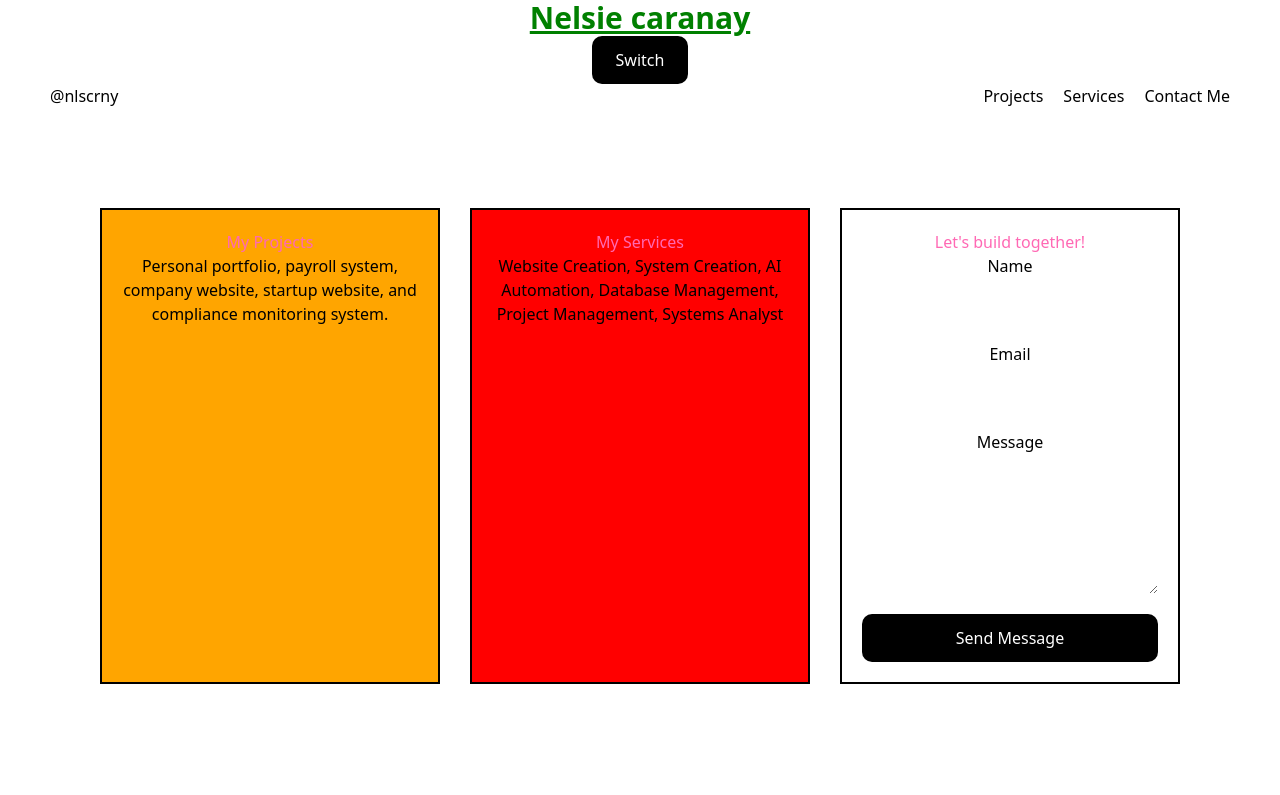
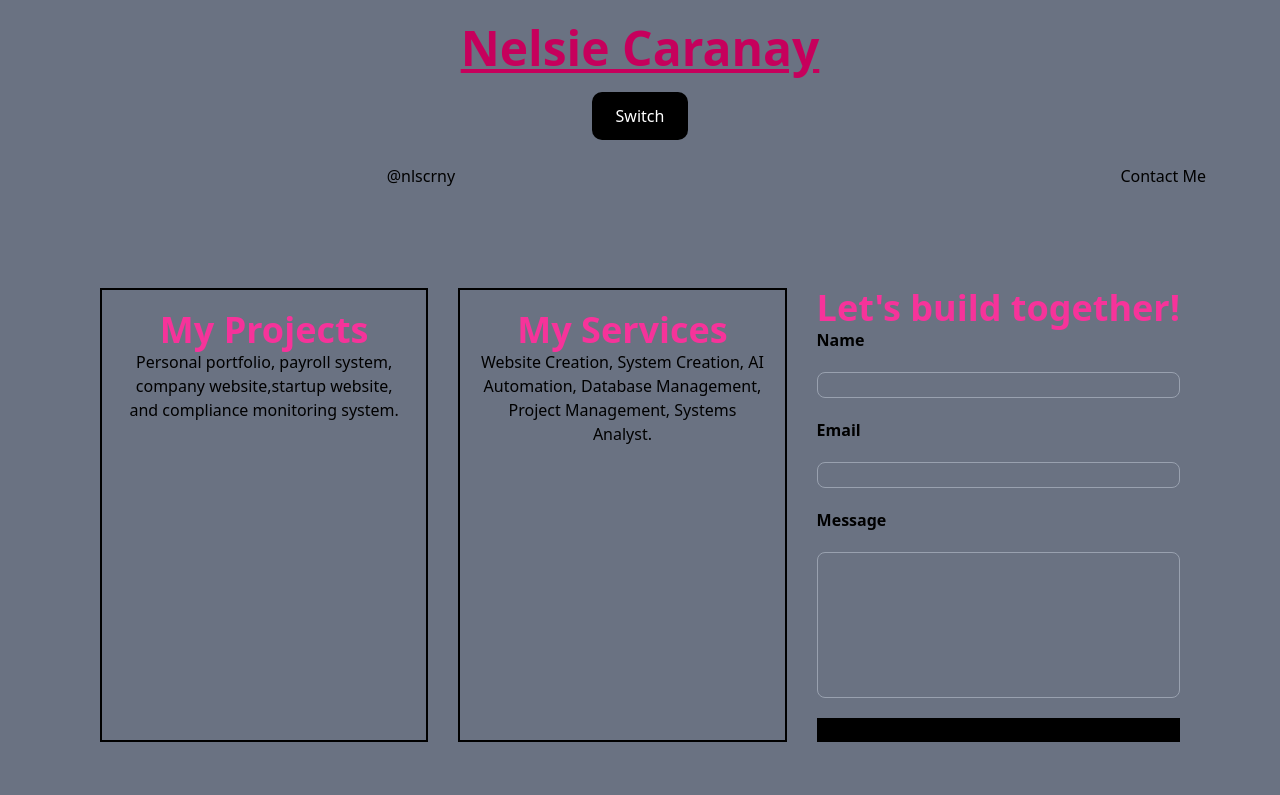
Before and after one commit to c20245654caranay-pixel/Nelsie, a plain HTML site: page index.html in a window 1280 px wide. Drawn offline with nearby package versions, Linux system fonts and the light colour scheme.

Commit message:
My 2nd tailwind :P

```diff
--- a/index.html
+++ b/index.html
@@ -1,68 +1,339 @@
 <!DOCTYPE html>
 <html lang="en">
+
 
 <head>
     <meta charset="UTF-8">
     <meta name="viewport" content="width=device-width, initial-scale=1.0">
     <title>My Portfolio</title>
-    <link rel="stylesheet" href="style.css">
+
+
+
+
+    <!-- Tailwind CSS -->
     <script src="https://cdn.jsdelivr.net/npm/@tailwindcss/browser@4"></script>
 </head>
 
-<body>
 
-    <h1 class="text-3xl font-bold underline text-red-700">
-        Nelsie caranay
+<body class="text-center bg-gray-500">
+
+
+    <!-- Heading -->
+    <h1
+        class="text-3xl md:text-5xl font-bold underline text-pink-700 mt-6 max-[600px]:text-[100px] max-[600px]:text-red-500">
+        Nelsie Caranay
+
+
     </h1>
 
-        <button id="switch">Switch</button>
-        <header>
-            <nav>
-                <span>@nlscrny</span>
-                <ul>
-                    <li><a href="#projects">Projects</a></li>
-                    <li><a href="#services">Services</a></li>
-                    <li><a href="#contact">Contact Me</a></li>
+
+
+
+    <!-- Switch Button -->
+
+
+    <button id="switch" class="bg-black text-white
+         px-6 py-3
+         rounded-[10px]
+         mt-5
+         border-0
+         transition-all duration-1000
+         hover:bg-pink-400
+         hover:text-black">
+        Switch
+    </button>
+
+
+
+
+    <!-- Navigation -->
+    <header class="mt-6 px-6">
+        <nav class="flex justify-between items-center
+            mx-[50px]
+             max-[600px]:flex-col
+             max-[600px]:gap-[15px]">
+            <span></span>
+            @nlscrny
+            </p>
+            </span>
+            <ul class="flex gap-5 p-0 m-0 list-none
+                      max-[600px]:flex-com]
+                       max-[600px]:text-center">
+
+
+
+
+                <a href="#services" class="transition-color duration-500" ; hover:text-pink-500>
+
+
+                    <a href="#projects" class="transition-colors duration-500
+                            hover:text-black-500>
+
+
+                        Projects
+
+
+                    </a>
+
+
+                    </li>
+
+
+
+
+                    <li>
+
+
+                        <a href=" #services" class="transition-colors duration-500
+
+
+                           hover:text-green-600;
+                          Services
+
+
+                    </a>
+
+
+                </li>
+
+
+
+
+                <li>
+
+
+                    <a href=" #contact" class="transition-colors duration-500
+
+
+                           hover:text-pink-500">
+
+
+                        Contact Me
+
+
+                    </a>
+
+
+                    </li>
+
+
+
+
             </ul>
+
+
+
+
         </nav>
+
+
+
+
     </header>
 
-        <main>
-            <section id="projects">
-                <h2 class="projects">My Projects</h2>
-                <p>Personal portfolio, payroll system, company website, startup website, and compliance monitoring
-                    system.
+
+
+
+    <!-- Main Content -->
+
+
+    <main class="flex flex-wrap gap-[30px] p-[50px] m-[50px]
+                 max-[600px]:p-[15px]
+                max-[600px]:m-[10px]
+                max-[600px]:gap-5">
+
+
+        <!-- Projects -->
+        <section id="projects" class="flex-1 min-w-[280px]
+                     border-2 border-pink
+                     p-5
+                     bg-black-500
+                     max-[600px]:min-w-0
+                     max-[600px]:flex-[1_1_100%]
+                     max-[600px]:p-[15px]">
+            <h2 class="text-4xl text-pink-500 font-bold
+                     max-[768px]:text-[48px]
+                     max-[768px]:text-blue-500">
+                My Projects
+            </h2>
+            <p>
+                Personal portfolio, payroll system, company website,startup website, and compliance monitoring system.
             </p>
+
+
+
+
         </section>
 
-            <section id="services">
-                <h2 class="services">My Services</h2>
-                <p>Website Creation, System Creation, AI Automation, Database Management, Project Management, Systems
-                    Analyst</p>
+
+
+
+        <!-- Services -->
+
+
+
+
+        <section id="services" class="flex-1 min-w-[280px]
+         border-2 border-pink
+
+
+
+            p-5
+
+
+            bg-white-500
+
+
+            max-[600px]:min-w-0
+
+
+            max-[600px]:flex-[1_1_100%]
+
+
+            max-[600px]:p-[15px]">
+
+
+
+
+            <h2 class="text-4xl text-pink-500 font-bold
+
+
+                   max-[768px]:text-[48px]
+
+
+                   max-[768px]:text-blue-500">
+
+
+
+
+                My Services
+
+
+
+
+            </h2>
+
+
+
+
+            <p class="text-black">
+
+
+                Website Creation, System Creation, AI Automation,
+
+
+                Database Management, Project Management, Systems Analyst.
+
+
+            </p>
+
+
+
+
         </section>
 
-            <section id="contact">
-                <h2 class="contact">Let's build together!</h2>
-                <form action="#">
+
+
+
+        <!-- Contact -->
+
+
+        <section id="contact" class="Flex-1 min-w-[200px]" border-2 border-black pb bg-white max-[600px]:min-w-0
+            max-[600px]:flex-[1_1_100%] max-[600px]:p-[15px]>
+
+
+            <h2 class="text-4xl text-pink-500 font-bold
+                       max-[768px]:text-[48px]
+                       max-[768px]:text-blue-500">
+                Let's build together!
+            </h2>
+            <form action="#" class="flex flex-col gap-5 text-left">
+
+
+
                 <!-- Name -->
-                    <label for="name">Name</label>
-                    <input type="text" id="name" name="name" required>
+                <label for="name" class="font-semibold">
+                    Name
+                </label>
+                <input type="text" id="name" name="name" required class="border border-gray-400
+                           rounded-lg
+                           focus:outline-none
+                           focus:ring-lg
+                           focus:ring-pink-400">
+                <!-- Email -->
+                <label for="email" class="font-semibold">
+                    Email
+                </label>
+                <input type="email" name="email" id="email" required class="border border-gray-400
+                      rounded-lg
+                      px-4 py
+                      focus:outline-none
+                      focus:ring-2
+                      focus:ring-green-400">
 
-                    <!-- Email -->
-                    <label for="email">Email</label>
-                    <input type="email" name="email" id="email" required>
+
+
 
                 <!-- Message -->
-                    <label for="message">Message</label>
-                    <textarea name="message" id="message" rows="5" required></textarea>
+
+
+                <label for="message" class="font-semibold">
+
+
+                    Message
+
+
+                </label>
+
+
+
+
+                <textarea name="message" id="message" rows="5" required class="border border-gray-400
+                               rounded-lg
+                               px-4 py-3
+                               resize-none
+                                focus:outline-none
+                                focus:ring-2
+                                focus:ring-pink-400"></textarea>
+
+
+
 
                 <!-- Submit -->
-                    <button type="submit">Send Message</button>
+
+
+                <button type="submit" class="bg-black" ; text-white px-6 py-3 border-0 rounded-[10px] transition-all
+                    duration-1000 hover:bg-pink-400 hover:text-black>
+
+
+
+
+                    Send Message
+
+
+
+
+                </button>
+
+
+
+
             </form>
+
+
+
+
         </section>
+
+
+
+
     </main>
 
-        <!-- <script src="script.js"></script> -->
+
+
+
 </body>
 
+
 </html>
--- a/style.css
+++ /dev/null
@@ -1,117 +0,0 @@
-body {
-    text-align: center;
-}
-
-ul {
-    list-style: none;
-}
-
-nav {
-    display: flex;
-    justify-content: space-between;
-    align-items: center;
-    margin-left: 50px;
-    margin-right: 50px;
-}
-
-nav ul {
-    display: flex;
-    gap: 20px;
-    padding: 0;
-    margin: 0;
-}
-
-main {
-    display: flex;
-    flex-wrap: wrap;
-    gap: 30px;
-    padding: 50px;
-    margin: 50px;
-}
-
-main section {
-    flex: 1;
-    min-width: 280px;
-    border: 2px solid black;
-    padding: 20px
-}
-
-form {
-    display: flex;
-    flex-direction: column;
-    gap: 20px;
-}
-
-@media (max-width: 600px) {
-    nav {
-        flex-direction: column;
-        gap: 15px;
-    }
-
-    nav ul {
-        flex-direction: column;
-        text-align: center;
-    }
-
-    main {
-        padding: 15px;
-        margin: 10px;
-        gap: 20px;
-    }
-
-    main section {
-        flex: 1 1 100%;
-        min-width: 0;
-        padding: 15px;
-    }
-
-    h1 {
-        font-size: 100px;
-        color: red;
-    }
-}
-
-@media (max-width: 768px) {
-    h2 {
-        font-size: 48px;
-        color: blue;
-    }
-}
-
-nav a {
-    transition: color 0.5s ease;
-}
-
-nav a:hover {
-    color: pink;
-}
-
-button {
-    background-color: black;
-    color: white;
-    padding: 12px 24px;
-    border: none;
-    border-radius: 10px;
-    transition: background-color 1s ease;
-}
-
-button:hover {
-    background-color: pink;
-    color: black;
-}
-
-h2 {
-    color: hotpink;
-}
-
-h1 {
-    color: green;
-}
-
-#projects {
-    background-color: orange;
-}
-
-#services {
-    background-color: red;
-}
```
Lines whose indentation alone changed are shown as unchanged.
